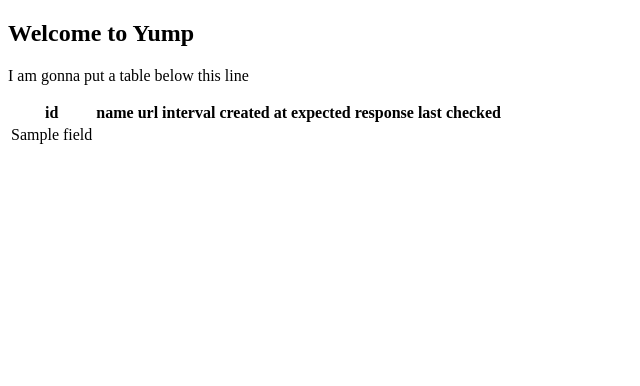
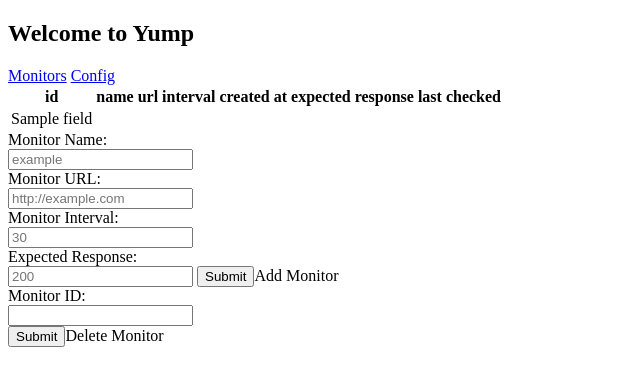
Before and after one commit to kikidun/yumpy-dog, a Flask app: template app/templates/monitors.html in a window 1280 px wide. Shown: the top 386 px of the page, without its empty margins (0-640 px from the left). Run offline with Flask 3, Linux system fonts and the light colour scheme; the template is opened without the code that fills it: most values are stand-ins (such as "Sample title", 1, 10 or a date in 2020); some libraries are stand-ins or nearby versions.

Commit message:
add functionality to add and delete monitors from the webpage

```diff
--- a/app/app.py
+++ b/app/app.py
@@ -1,5 +1,5 @@
 import datetime
-from flask import Flask, jsonify, request, render_template
+from flask import Flask, jsonify, request, render_template, redirect
 import psycopg2
 import os
 import time
@@ -52,8 +52,10 @@
 
 app = Flask(__name__)
 
+#######################################################
+#Helper functions
+#######################################################
 _conn = None
-
 def connectDB():
     global _conn
     if _conn is None or _conn.closed:
@@ -78,6 +80,15 @@
                     exit()
     return _conn
 
+def getConfig():
+    conn = connectDB()
+    cur = conn.cursor()
+    query = "SELECT * FROM config"
+    cur.execute(query)
+    config = cur.fetchall()
+    cur.close()
+    return config
+
 def getMonitors():
     conn = connectDB()
     logger.debug("getMonitors connection opened")
@@ -95,9 +106,30 @@
     logger.debug(str(monitors))
     return monitors
 
+def getRequestData():
+    """
+    Extract data from request regardless of content type
+    Returns a dictionary
+    """
+    if request.is_json:
+        return request.get_json()
+    elif request.form:
+        # Convert ImmutableMultiDict to regular dict
+        return request.form.to_dict()
+    else:
+        # Try to parse raw data as JSON
+        try:
+            return json.loads(request.data)
+        except:
+            return {}
+
+
+#######################################################
+#Web Routes
+#######################################################
 @app.route('/')
 def hello():
-    return 'Hello, World!'
+    return render_template("index.html")
 
 @app.route('/status')
 def getStatus():
@@ -112,12 +144,27 @@
     logger.debug(str(monitors))
     return render_template("monitors.html", monitors=monitors)
 
+@app.route('/config', methods=['GET'])
+def config():
+    config = getConfig()
+    logger.debug("json config:")
+    logger.debug(jsonify(config))
+    logger.debug("config:")
+    logger.debug(str(config))
+    return render_template("config.html", config=config)
+
+
+#######################################################
+#API Routes
+#######################################################
 @app.route('/api/v1/monitors', methods=['POST', 'GET', 'PUT', 'DELETE'])
 def getMonitors():
     logger.debug(f"Route hit with URL: {request.url}")
     logger.debug(f"Request method: {request.method}")
-    if request.method in ['POST', 'PUT', 'DELETE']:
-        logger.debug(f"Body received: {request.json}")
+    logger.debug(f"Request: {str(request.form)}")
+    #if request.method in ['POST', 'PUT', 'DELETE']:
+        #logger.debug(f"Body received: {request.json}")
+
     conn = connectDB()
     logger.debug("connected db")
     cur = conn.cursor()
@@ -131,10 +178,11 @@
         cur.close()
 
     elif request.method == 'POST':
-        data = request.get_json()
-        #name, url, interval, expected response
+        data = getRequestData()
+        logger.debug(f"POST Request: {data}")
         if not data or 'name' not in data or 'url' not in data or 'interval' not in data or 'expected_response' not in data:
-            return jsonify({"error": "name, url, interval and value are required"}), 400
+            return jsonify({"error": "name, url, interval and expected_response are required"}), 400
+        #validate each of these fields
         name = data['name']
         url = data['url']
         interval = data['interval']
@@ -156,6 +204,8 @@
 
             if monitor_id:
                 cur.close()
+                if request.form:
+                    return redirect('/monitors')
                 return jsonify({"success": True, "monitor_id": monitor_id, "message": "Monitor created successfully"}), 200
             else:
                 cur.close()
@@ -166,7 +216,8 @@
             return jsonify({"POST error": str(e)}), 500
 
     elif request.method == 'PUT':
-        data = request.get_json()
+        data = getRequestData()
+        logger.debug(f"PUT Request: {data}")
         if not data or 'name' not in data or 'url' not in data or 'interval' not in data or 'expected_response' not in data or 'monitor_id' not in data:
             logger.error("monitor_id, name, url, interval and value are required")
             return jsonify({"error": "monitor_id, name, url, interval and expected_response are required"}), 400
@@ -191,6 +242,8 @@
 
             if result:
                 cur.close()
+                if request.form:
+                    return redirect('/monitors')
                 return jsonify({
                     "success": True,
                     "monitor_id": result[0],
@@ -213,7 +266,8 @@
             return jsonify({"PUT error": str(e)}), 500
     #i
     elif request.method == 'DELETE':
-        data = request.get_json()
+        data = getRequestData()
+        logger.debug(f"DELETE Request: {data}")
         if not data or 'monitor_id' not in data:
             logger.error("monitor_id is required")
             return jsonify({"error": "monitor_id is required"}), 400
@@ -233,6 +287,8 @@
             logger.debug("delete result fetched")
 
             if result:
+                if request.form:
+                    return redirect('/monitors')
                 cur.close()
                 return jsonify({
                     "success": True,
@@ -255,9 +311,71 @@
             return jsonify({"DELETE error": str(e)}), 500
     return result
 
+@app.route('/api/v1/monitors/delMon', methods=['POST'])
+def delMon():
+    logger.debug(f"delMon Route hit with URL: {request.url}")
+    logger.debug(f"delMon Request method: {request.method}")
+    logger.debug(f"delMon Request: {str(request.form)}")
+    #if request.method in ['POST', 'PUT', 'DELETE']:
+        #logger.debug(f"Body received: {request.json}")
+
+    conn = connectDB()
+    logger.debug("connected db")
+    cur = conn.cursor()
+    logger.debug("cursor created")
+    data = getRequestData()
+    logger.debug(f"DELETE Request: {data}")
+    if not data or 'monitor_id' not in data:
+        logger.error("monitor_id is required")
+        return jsonify({"error": "monitor_id is required"}), 400
+
+    try:
+        monitor_id = int(data['monitor_id'])
+    except (ValueError, TypeError):
+        return jsonify({"error": "monitor_id must be an integer"}), 400
+    #validate each of these fields
+    monitor_id = data['monitor_id']
+    try:
+        query = """
+                DELETE FROM monitors
+                WHERE monitor_id = %s
+                RETURNING monitor_id, name, url, interval, expected_response, last_checked
+                """
+        logger.debug("delete query formatted")
+        cur.execute(query, (monitor_id,))
+        logger.debug("delete query executed")
+        conn.commit()
+        logger.debug("delete query committed")
+        result = cur.fetchone()
+        logger.debug("delete result fetched")
+
+        if result:
+            if request.form:
+                return redirect('/monitors')
+            cur.close()
+            return jsonify({
+                "success": True,
+                "monitor_id": result[0],
+                "name": result[1],
+                "url": result[2],
+                "interval": result[3],
+                "expected_response": result[4],
+                "last_checked": str(result[5]) if result[5] else None,
+                "message": "Monitor deleted successfully"
+            }), 200
+        else:
+            cur.close()
+            return jsonify({"error": f"Monitor not found"}), 404
+    except Exception as e:
+            conn.rollback()  # Rollback on error
+            cur.close()
+            return jsonify({"DELETE error": str(e)}), 500
+
+
+
 #GET config or PUT/POST
 @app.route('/api/v1/config', methods=['POST', 'GET'])
-def config():
+def apiGetConfig():
     conn = connectDB()
     logger.debug("connected db")
     cur = conn.cursor()
--- a/app/templates/index.html
+++ b/app/templates/index.html
@@ -5,7 +5,8 @@
 </head>
 <body>
     <h2>Welcome to Yump</h2>
-    <p>I am gonna put a table below this line</p>
-    {% block monitor_table %} {% endblock %}
+    <a href="{{ url_for('monitors') }}">Monitors</a>
+    <a href="{{ url_for('config') }}">Config</a>
+    {% block content %} {% endblock %}
 </body>
 </html>
--- a/app/templates/monitors.html
+++ b/app/templates/monitors.html
@@ -1,6 +1,6 @@
 {% extends 'index.html' %}
 
-{% block monitor_table %}
+{% block content %}
 <table>
     <tr>
         <th>id</th>
@@ -19,5 +19,22 @@
     </tr>
     {% endfor %}
 </table>
+<form label="addMon" action="/api/v1/monitors" method="post">
+    <label for="name">Monitor Name:</label><br>
+    <input type="text" id="name" name="name" placeholder="example"><br>
+    <label for="url">Monitor URL:</label><br>
+    <input type="text" id="url" name="url"placeholder="http://example.com"><br>
+    <label for="interval">Monitor Interval:</label><br>
+    <input type="text" id="interval" name="interval"placeholder="30"><br>
+    <label for="expected_response">Expected Response:</label><br>
+    <input type="text" id="expected_response" name="expected_response"placeholder="200">
+    <input type="submit">Add Monitor</input>
+</form>
+
+<form label="delMon" action="/api/v1/monitors/delMon" method="post">
+    <label for="monitor_id">Monitor ID:</label><br>
+    <input type="text" id="monitor_id" name="monitor_id"><br>
+    <input type="submit">Delete Monitor</input>
+</form>
 
 {% endblock %}
--- a/worker/main.py
+++ b/worker/main.py
@@ -122,6 +122,7 @@
     except Exception as e:
         logger.error("Error checking URL")
         logger.error(f"Error: {e}")
+        return 0, send_timestamp
     return resp, send_timestamp
 
 #put the result of the health check in the db, update last checked
```
Also changed, not shown: app/templates/config.html (added, +19 -0 lines).
